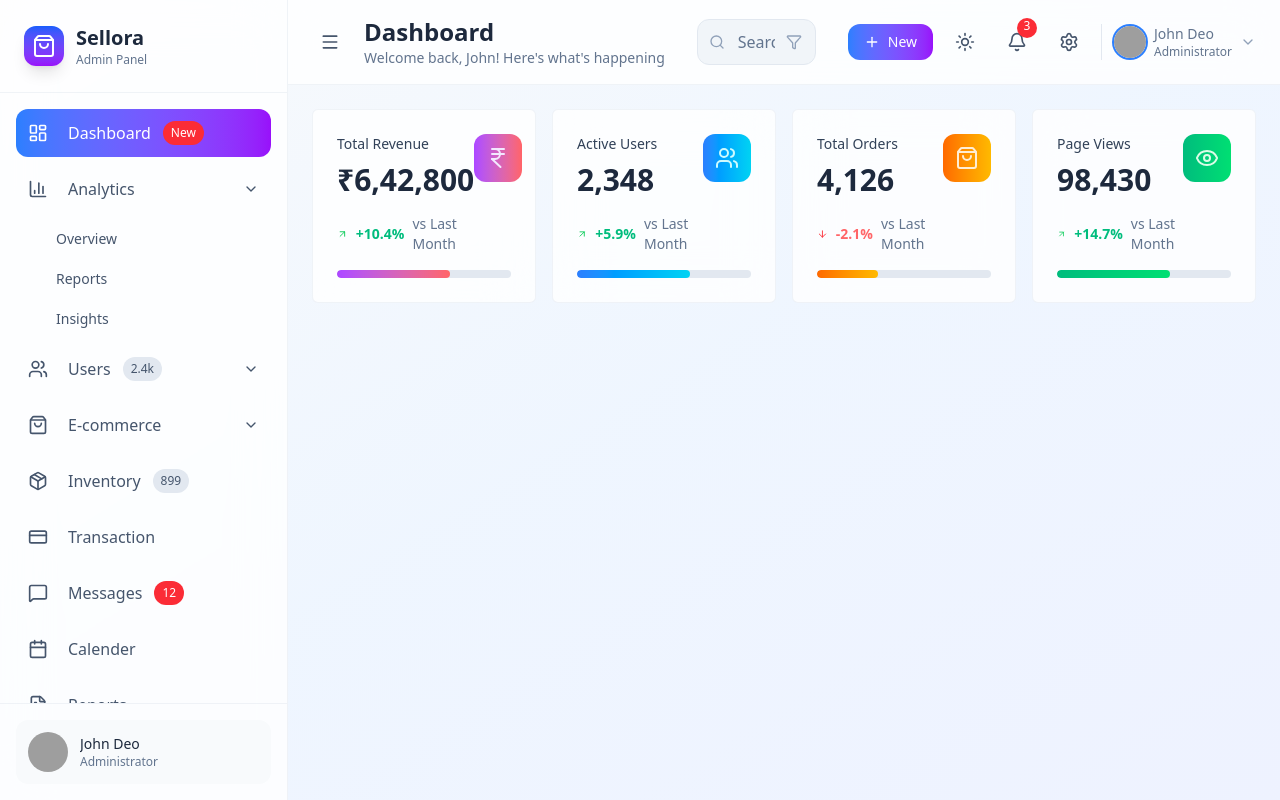
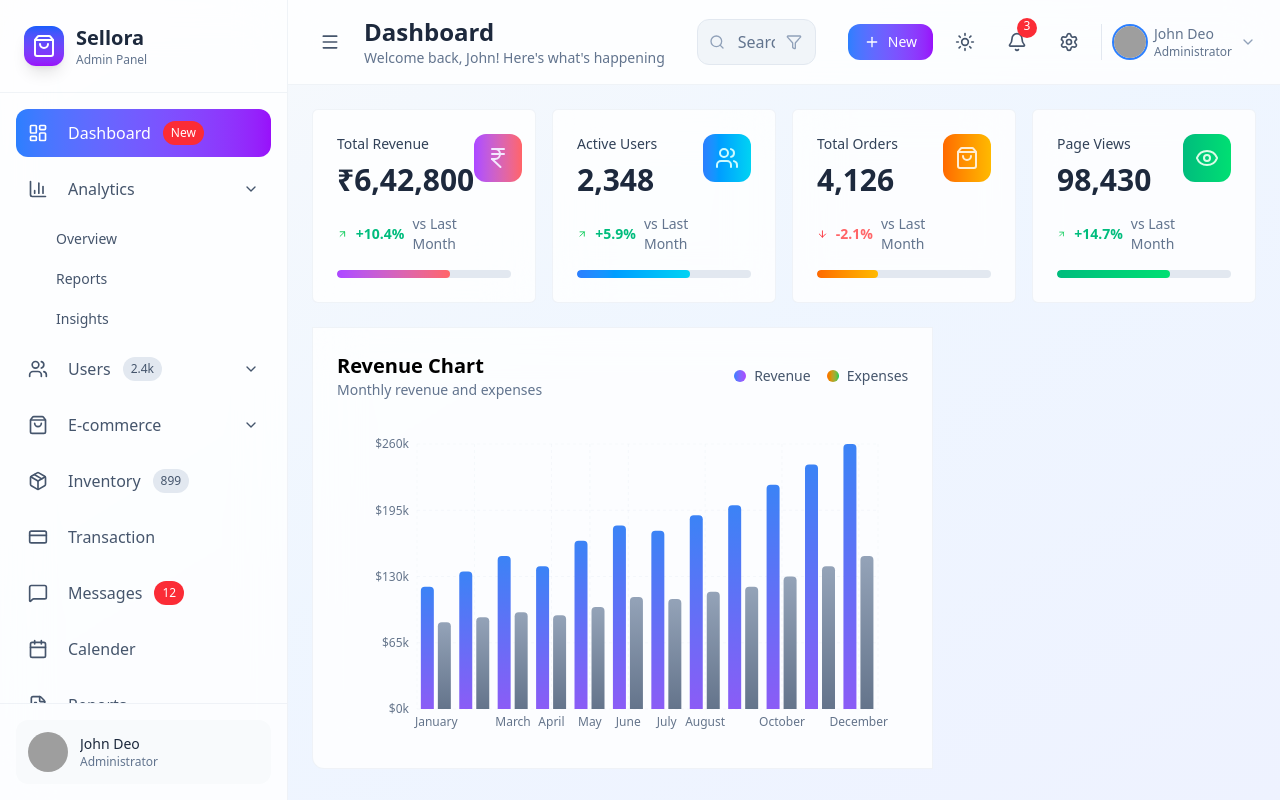
Before and after one commit to priyansudash1999/Sellora, a React (Vite) app: page / in a window 1280 px wide. Built offline with nearby package versions, Linux system fonts and the light colour scheme; grey boxes are pictures that could not be loaded.

Commit message:
feat(chart): display both revenue and expenses bars in chart

```diff
--- a/package.json
+++ b/package.json
@@ -20,7 +20,9 @@
     "react": "^19.2.0",
     "react-dom": "^19.2.0",
     "react-icons": "^5.5.0",
+    "react-is": "^19.2.4",
     "react-router-dom": "^7.12.0",
+    "recharts": "^3.7.0",
     "styled-components": "^6.3.8",
     "tailwindcss": "^4.1.18"
   },
--- /dev/null
+++ b/src/components/ChatSection.jsx
@@ -0,0 +1,14 @@
+import React from "react";
+import RvenueChart from "./RvenueChart";
+
+const ChatSection = () => {
+  return (
+    <div className="grid grid-cols-1 xl:grid-cols-3 gap-6">
+      <div className="xl:col-span-2">
+        <RvenueChart />
+      </div>
+    </div>
+  );
+};
+
+export default ChatSection;
--- a/src/components/Dashboard.jsx
+++ b/src/components/Dashboard.jsx
@@ -1,10 +1,13 @@
 import React from "react";
 import StaticGrid from "./StaticGrid.jsx";
+import ChatSection from "./ChatSection.jsx";
 
 const Dashboard = () => {
   return (
     <div className="space-y-6">
       <StaticGrid />
+
+      <ChatSection />
     </div>
   );
 };
--- /dev/null
+++ b/src/components/RvenueChart.jsx
@@ -0,0 +1,120 @@
+import React from "react";
+import {
+  BarChart,
+  Bar,
+  XAxis,
+  YAxis,
+  CartesianGrid,
+  ResponsiveContainer,
+  Tooltip,
+} from "recharts";
+const data = [
+  { month: "January", revenue: 120000, expenses: 85000 },
+  { month: "February", revenue: 135000, expenses: 90000 },
+  { month: "March", revenue: 150000, expenses: 95000 },
+  { month: "April", revenue: 140000, expenses: 92000 },
+  { month: "May", revenue: 165000, expenses: 100000 },
+  { month: "June", revenue: 180000, expenses: 110000 },
+  { month: "July", revenue: 175000, expenses: 108000 },
+  { month: "August", revenue: 190000, expenses: 115000 },
+  { month: "September", revenue: 200000, expenses: 120000 },
+  { month: "October", revenue: 220000, expenses: 130000 },
+  { month: "November", revenue: 240000, expenses: 140000 },
+  { month: "December", revenue: 260000, expenses: 150000 },
+];
+
+const RvenueChart = () => {
+  return (
+    <div className="bg-white/80 dark:bg-slate-900/80 backdrop-blur-xl rounded-bl-xl border border-slate-200/50 dark:border-slate-700/50 p-6">
+      <div className="flex items-center justify-between mb-6">
+        <div>
+          <h3 className="text-xl font-bold etxt-slate-800 dark:text-white">
+            Revenue Chart
+          </h3>
+          <p className="text-sm text-slate-500 dark:text-slate-400">
+            Monthly revenue and expenses
+          </p>
+        </div>
+        <div className="flex items-center space-x-4">
+          <div className="flex items-center space-x-2">
+            <div className="w-3 h-3 bg-linear-to-r from-blue-500 to-purple-500 rounded-full"></div>
+            <div className="text-sm text-slate-600 dark:text-slate-400">
+              <span>Revenue</span>
+            </div>
+          </div>
+          <div className="flex items-center space-x-2">
+            <div className="w-3 h-3 bg-linear-to-r from-orange-500 to-green-500 rounded-full"></div>
+            <div className="text-sm text-slate-600 dark:text-slate-400">
+              <span>Expenses</span>
+            </div>
+          </div>
+        </div>
+      </div>
+      <div className="h-80 w-full">
+        {" "}
+        <ResponsiveContainer width="100%" height="100%">
+          <BarChart
+            data={data}
+            margin={{ top: 20, right: 30, left: 20, bottom: 5 }}
+          >
+            <CartesianGrid
+              strokeDasharray="3 3"
+              stroke="#e2e8f0"
+              opacity={0.3}
+            />
+
+            <XAxis
+              dataKey="month"
+              stroke="#64748b"
+              fontSize={12}
+              tickLine={false}
+              axisLine={false}
+            />
+            <YAxis
+              stroke="#64748b"
+              fontSize={12}
+              tickLine={false}
+              axisLine={false}
+              tickFormatter={(val) => `$${val / 1000}k`}
+            />
+            <Tooltip
+              contentStyle={{
+                backgroundColor: "rgba(255,255,255,0.95)",
+                border: "none",
+                borderRadius: "12px",
+                boxShadow: "0 10px 40px rgba(0, 0, 0, 0.1)",
+              }}
+              formatter={(val) => [`$${val.toLocaleString()}`]}
+            />
+            <Bar
+              dataKey="revenue"
+              fill="url(#revenueGradient)"
+              radius={[4, 4, 0, 0]}
+              maxBarSize={40}
+            />
+
+            <Bar
+              dataKey="expenses"
+              fill="url(#expensesGradient)"
+              radius={[4, 4, 0, 0]}
+              maxBarSize={40}
+            />
+
+            <defs>
+              <linearGradient id="revenueGradient" x1="0" y1="0" x2="0" y2="1">
+                <stop offset="0%" stopColor="#3b83f6" />
+                <stop offset="100%" stopColor="#8b5cf6" />
+              </linearGradient>
+              <linearGradient id="expensesGradient" x1="0" y1="0" x2="0" y2="1">
+                <stop offset="0%" stopColor="#94a3b8" />
+                <stop offset="100%" stopColor="#64748b" />
+              </linearGradient>
+            </defs>
+          </BarChart>
+        </ResponsiveContainer>
+      </div>
+    </div>
+  );
+};
+
+export default RvenueChart;
```
Also changed, not shown: 1 other file (tests, documents, lock files or other folders).
